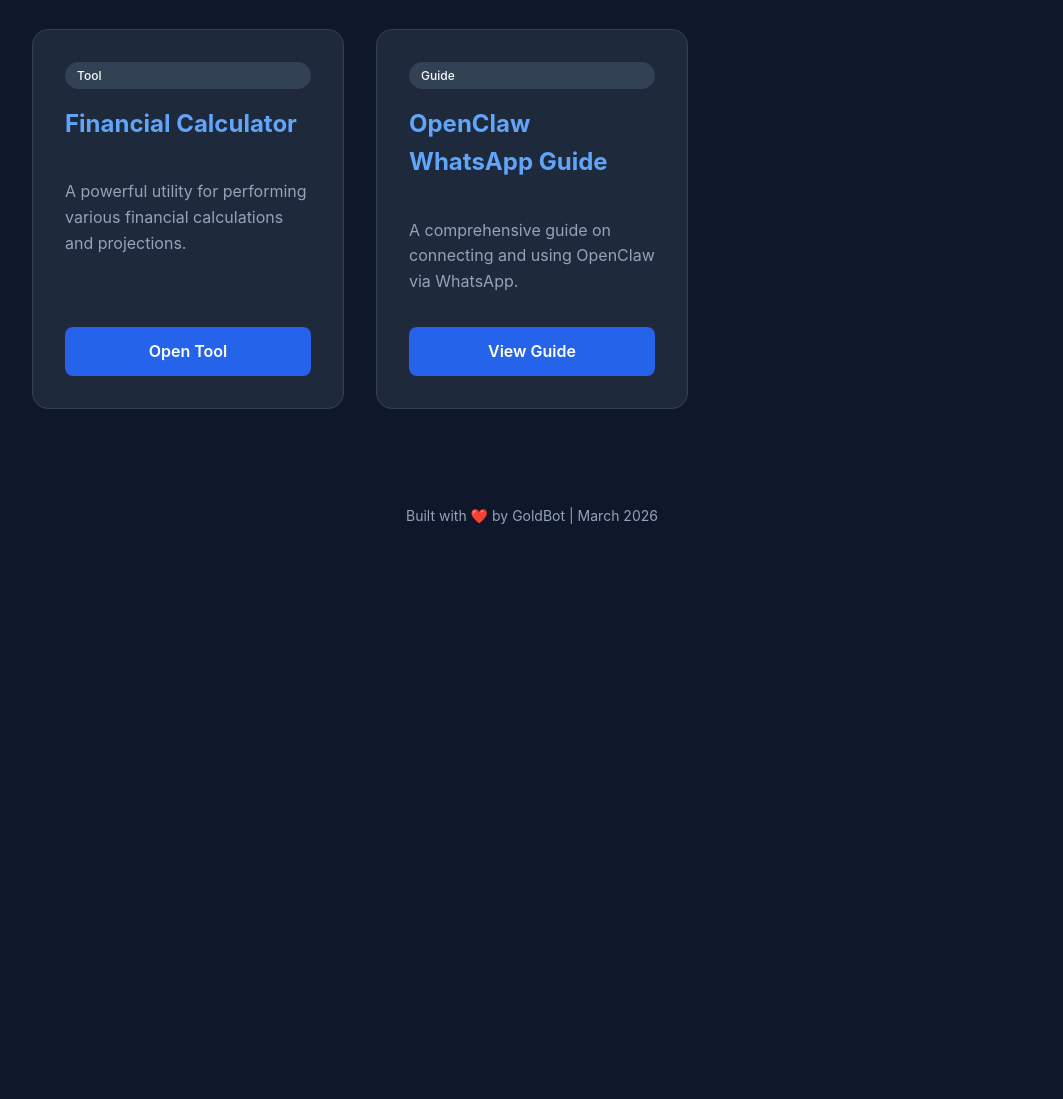
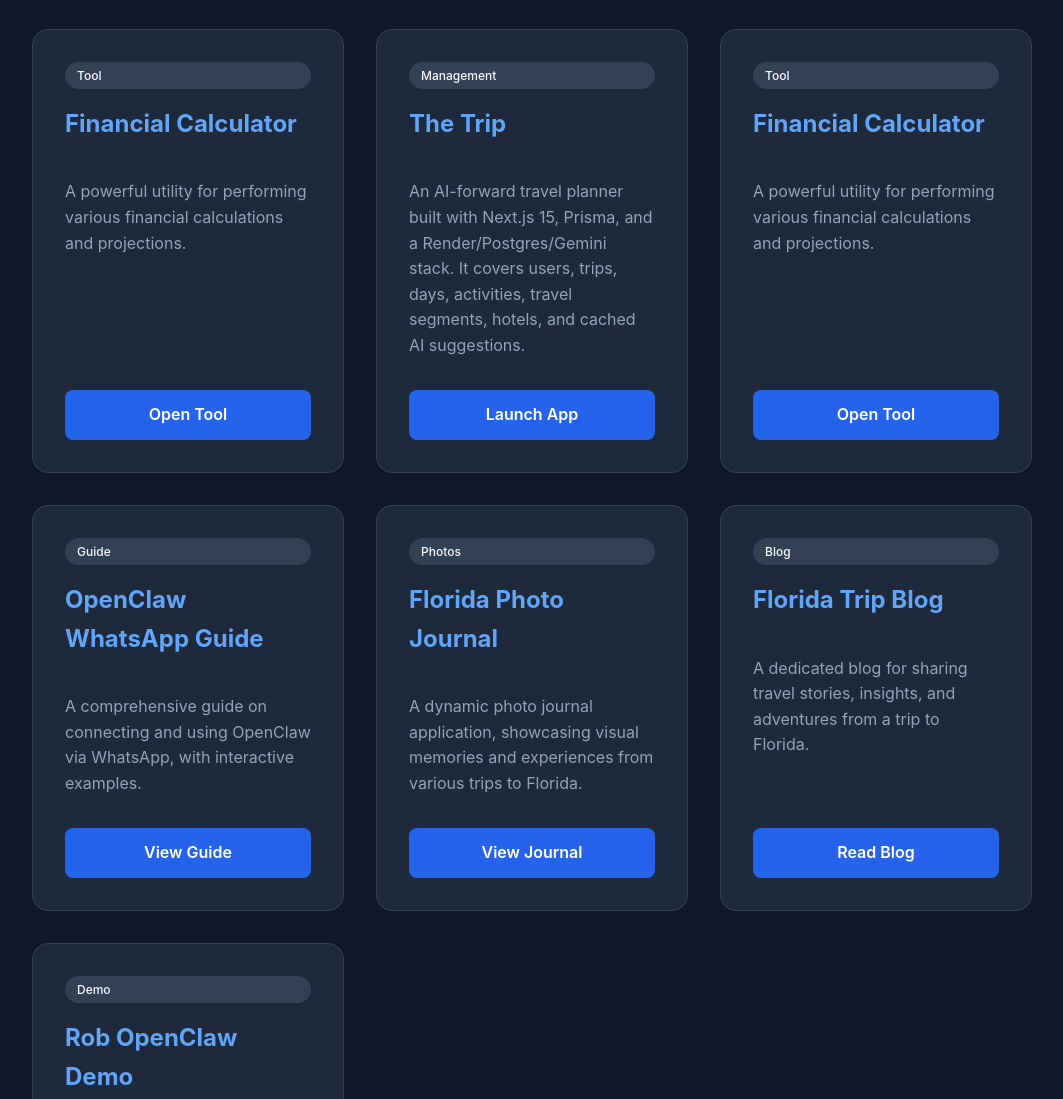
Before and after one commit to hamiltoncrouse/hamiltons-hub, a website: page index.html in a window 1280 px wide. Shown: the part 1123-2222 px from the top of the page, without its empty margins (108-1171 px from the left). Before the commit the page ends 1728 px from the top, so only its background shows below. Drawn offline with Linux system fonts and the light colour scheme.

Commit message:
Update: Added all remaining identified web apps to Hub, including Florida projects and Rob OpenClaw Demo

```diff
--- a/index.html
+++ b/index.html
@@ -179,12 +179,52 @@
                 <a href="https://financial-calculator.onrender.com/" class="btn" target="_blank">Open Tool</a>
             </div>
 
-            <!-- WhatsApp Guide -->
+            <!-- The Trip -->
+            <div class="card">
+                <div class="badge">Management</div>
+                <h2>The Trip</h2>
+                <p>An AI-forward travel planner built with Next.js 15, Prisma, and a Render/Postgres/Gemini stack. It covers users, trips, days, activities, travel segments, hotels, and cached AI suggestions.</p>
+                <a href="https://thetrip.onrender.com/" class="btn" target="_blank">Launch App</a>
+            </div>
+
+            <!-- Financial Calculator -->
+            <div class="card">
+                <div class="badge">Tool</div>
+                <h2>Financial Calculator</h2>
+                <p>A powerful utility for performing various financial calculations and projections.</p>
+                <a href="https://financial-calculator.onrender.com/" class="btn" target="_blank">Open Tool</a>
+            </div>
+
+            <!-- OpenClaw WhatsApp Guide -->
             <div class="card">
                 <div class="badge">Guide</div>
                 <h2>OpenClaw WhatsApp Guide</h2>
-                <p>A comprehensive guide on connecting and using OpenClaw via WhatsApp.</p>
-                <a href="https://openclaw-whatsapp-guide.onrender.com/" class="btn" target="_blank">View Guide</a>
+                <p>A comprehensive guide on connecting and using OpenClaw via WhatsApp, with interactive examples.</p>
+                <a href="https://openclaw-whatsapp-website-guide.onrender.com/" class="btn" target="_blank">View Guide</a>
+            </div>
+
+            <!-- Florida Photo Journal -->
+            <div class="card">
+                <div class="badge">Photos</div>
+                <h2>Florida Photo Journal</h2>
+                <p>A dynamic photo journal application, showcasing visual memories and experiences from various trips to Florida.</p>
+                <a href="https://florida-photo-journal.onrender.com/" class="btn" target="_blank">View Journal</a>
+            </div>
+
+            <!-- Florida Trip Blog -->
+            <div class="card">
+                <div class="badge">Blog</div>
+                <h2>Florida Trip Blog</h2>
+                <p>A dedicated blog for sharing travel stories, insights, and adventures from a trip to Florida.</p>
+                <a href="https://florida-trip-blog.onrender.com/" class="btn" target="_blank">Read Blog</a>
+            </div>
+
+            <!-- Rob OpenClaw Demo -->
+            <div class="card">
+                <div class="badge">Demo</div>
+                <h2>Rob OpenClaw Demo</h2>
+                <p>A demonstration application showcasing how OpenClaw agents can be integrated and controlled.</p>
+                <a href="https://rob-openclaw-demo.onrender.com/" class="btn" target="_blank">View Demo</a>
             </div>
         </div>
 
```
